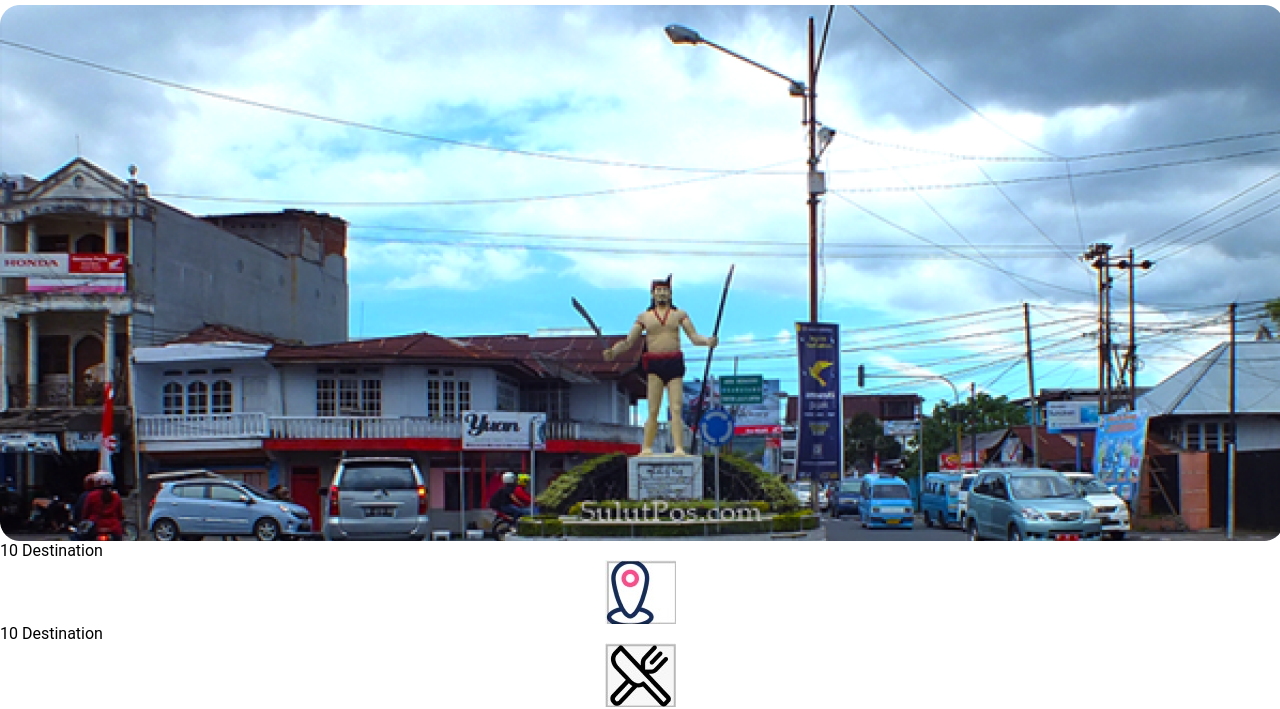
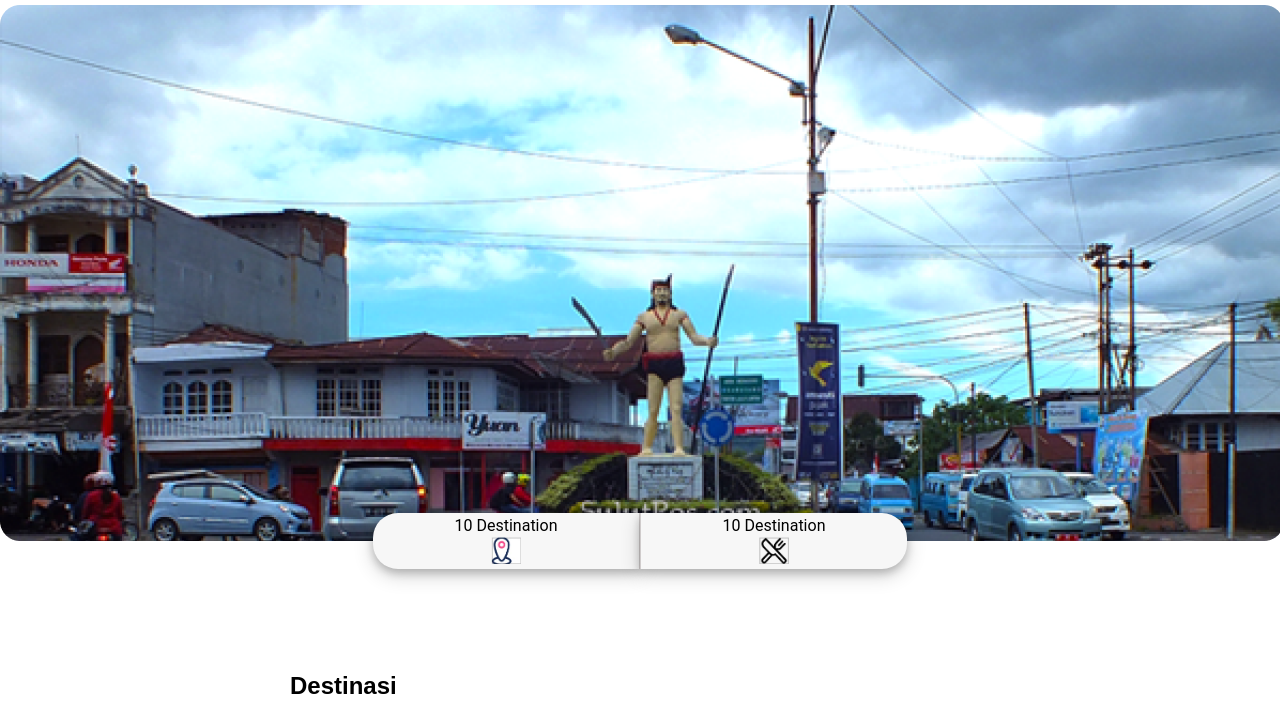
Before and after one commit to Geraldo-Morris/tugas-1-kelas-a-senin-geraldo-rau, a plain HTML site: page index.html in a window 1280 px wide. Shown: the part 105-814 px from the top of the page. Drawn offline with Linux system fonts and the light colour scheme.

Commit message:
Update style.css

```diff
--- a/style.css
+++ b/style.css
@@ -64,26 +64,56 @@ img {
   margin: 0 auto;
 }
 
-.box {
-  width: 400px;
-  height: 40px;
-  border-radius: 50px;
-  border: 2px solid black;
+.iklanSection {
+  text-align: center;
   position: relative;
-  display: block;
-  margin: -30px auto;
-  background-color: white;
-  box-shadow: -5px 10px 50px rgba(0, 0, 0, 1);
 }
 
-.line {
-  position: absolute;
-  top: 0;
-  bottom: 0;
-  left: 50%;
-  width: 1px;
-  background-color: black;
-  transform: translateX(-50%);
+.iklan {
+  width: 90%;
+}
+
+.info {
+  transform: translateY(-50%);
+  display: flex;
+  justify-content: center;
+  border-radius: 25%;
+}
+.button {
+  width: 20%;
+  background-color: #f7f7f7;
+  padding: 5px;
+  text-align: center;
+  box-shadow: 0 4px 8px 0 rgba(0, 0, 0, 0.2), 0 6px 20px 0 rgba(0, 0, 0, 0.19);
+}
+
+.button p {
+  display: inline-block;
+  transform: translateY(-10%);
+}
+
+.button:hover {
+  cursor: pointer;
+}
+
+.button:nth-child(1) {
+  border-right: 1px solid #d0cccc;
+  border-top-left-radius: 25px;
+  border-bottom-left-radius: 25px;
+}
+
+.button:nth-child(2) {
+  border-left: 1px solid #d0cccc;
+  border-top-right-radius: 25px;
+  border-bottom-right-radius: 25px;
+}
+
+.buton:hover {
+  cursor: pointer;
+}
+
+.button img {
+  width: 30px;
 }
 
 .destinasi_explanation {
```
